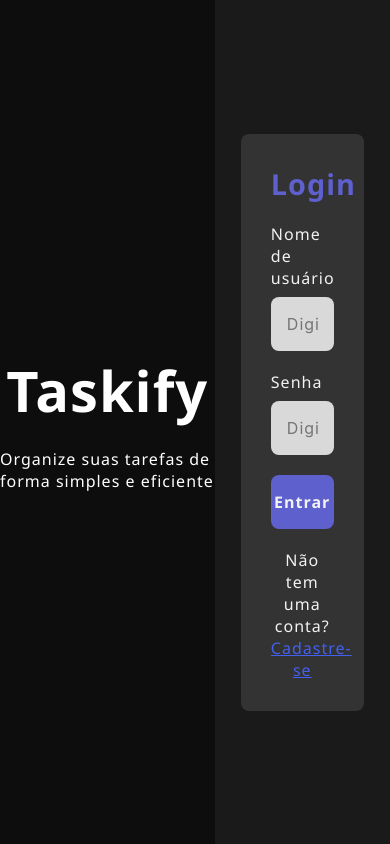
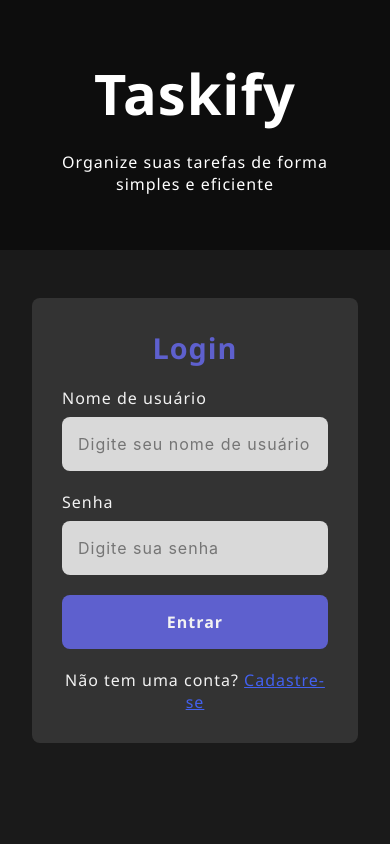
Before and after one commit to duccini/taskify-frontend, a React (Vite) app: page / in a window 390 px wide. Built offline with nearby package versions, Linux system fonts and the light colour scheme.

Commit message:
feito responsividade página login

```diff
--- a/src/components/Auth/Auth.module.css
+++ b/src/components/Auth/Auth.module.css
@@ -1,25 +1,34 @@
 .authContainer {
   display: flex;
-  height: 100vh;
+  flex-wrap: wrap;
   width: 100%;
 }
 
 .logoSection {
-  width: 55%;
+  width: 100%;
   background-color: var(--gray-700);
   color: white;
   display: flex;
   flex-direction: column;
   justify-content: center;
   align-items: center;
+
+  height: 250px;
+  padding: 0 2rem;
+}
+
+.logoSection p {
+  text-align: center;
 }
 
 .formSection {
-  width: 45%;
+  width: 100%;
   display: flex;
   justify-content: center;
   align-items: center;
   background-color: var(--gray-600);
+
+  padding: 3rem 2rem;
 }
 
 .logo {
@@ -29,7 +38,7 @@
 }
 
 .formContainer {
-  width: 70%;
+  width: 100%;
   max-width: 400px;
   padding: 30px;
   background: var(--gray-400);
@@ -116,3 +125,29 @@
 .switchModeLink:hover {
   color: var(--primary-light);
 }
+
+@media only screen and (min-width: 1280px) {
+  .authContainer {
+    flex-wrap: nowrap;
+    height: 100vh;
+    width: 100%;
+  }
+
+  .logoSection {
+    width: 55%;
+
+    height: 100%;
+
+    padding: 0;
+  }
+
+  .formSection {
+    width: 45%;
+
+    padding: 0;
+  }
+
+  .formContainer {
+    width: 70%;
+  }
+}
--- a/src/components/Auth/LoginForm.tsx
+++ b/src/components/Auth/LoginForm.tsx
@@ -16,16 +16,12 @@ const LoginForm = () => {
   });
 
   const onSubmit = (data: LoginFormData) => {
-    // Simulando login bem-sucedido
     console.log("Dados de login:", data);
 
-    // Em uma aplicação real, você enviaria os dados para uma API
-    // e aguardaria a resposta com um token de autenticação
+    // Consumo da API
 
-    // Por enquanto, vamos apenas simular um login bem-sucedido
     localStorage.setItem("user", JSON.stringify({ username: data.username }));
 
-    // Redirecionar para a página inicial
     navigate("/home");
   };
 
```
